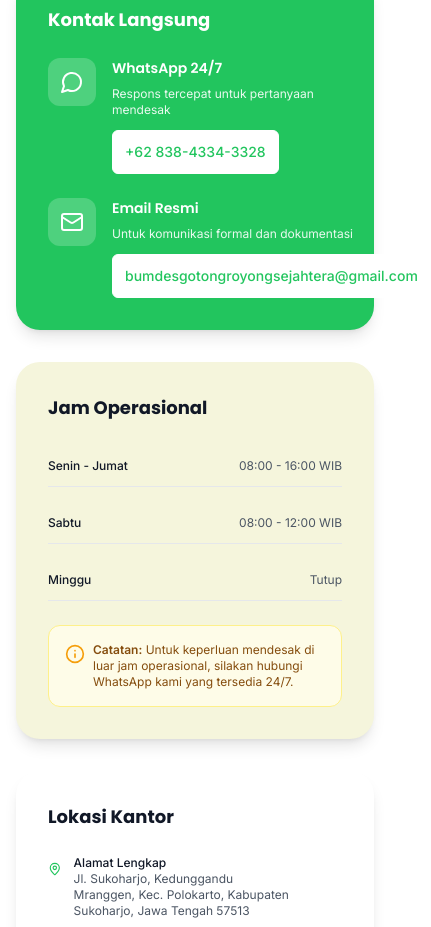
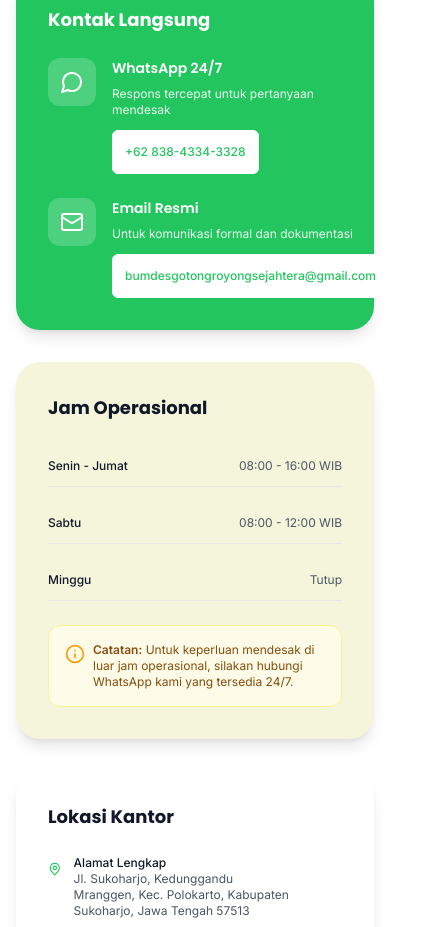
Before and after one commit to bumdesgrs/bumdes-landing-page, a React (Vite) app: page / in a window 390 px wide. Shown: the part 6666-7593 px from the top of the page, 431 px wide, since content can reach past the window. Built offline with nearby package versions, Linux system fonts and the light colour scheme.

Commit message:
fix: add responsive font size to whatsapp and email buttons

```diff
--- a/src/pages/landing-page/components/ContactSection.jsx
+++ b/src/pages/landing-page/components/ContactSection.jsx
@@ -332,7 +332,7 @@ const ContactSection = () => {
                         const whatsappUrl = `https://wa.me/6283843343328?text=${message}`;
                         window.open(whatsappUrl, '_blank');
                       }}
-                      className="bg-white text-primary hover:bg-gray-50"
+                      className="bg-white text-primary hover:bg-gray-50 text-xs sm:text-sm"
                     >
                       +62 838-4334-3328
                     </Button>
@@ -349,8 +349,8 @@ const ContactSection = () => {
                     <Button
                       variant="outline"
                       size="sm"
-                      onClick={() => window.location.href = 'mailto:2110631170078@student.unsika.ac.id'}
-                      className="bg-white text-primary hover:bg-gray-50"
+                      onClick={() => window.location.href = 'mailto:bumdesgotongroyongsejahtera@gmail.com'}
+                      className="bg-white text-primary hover:bg-gray-50 text-xs sm:text-sm"
                     >
                       bumdesgotongroyongsejahtera@gmail.com
                     </Button>
```
